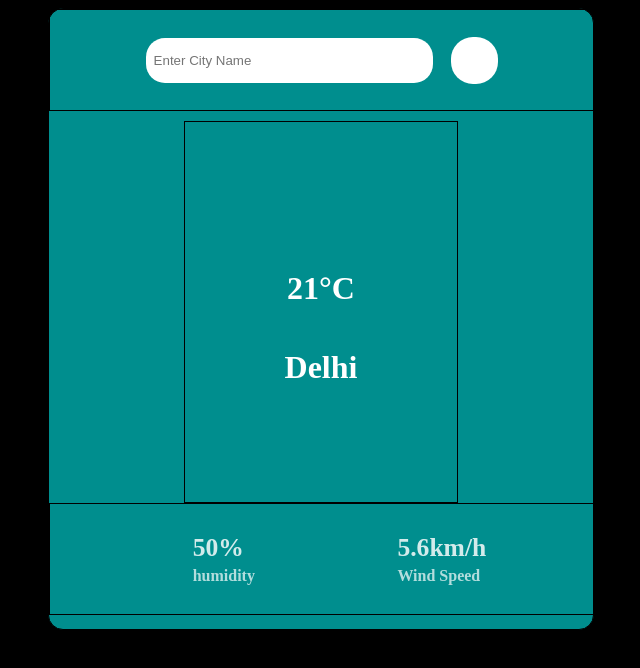
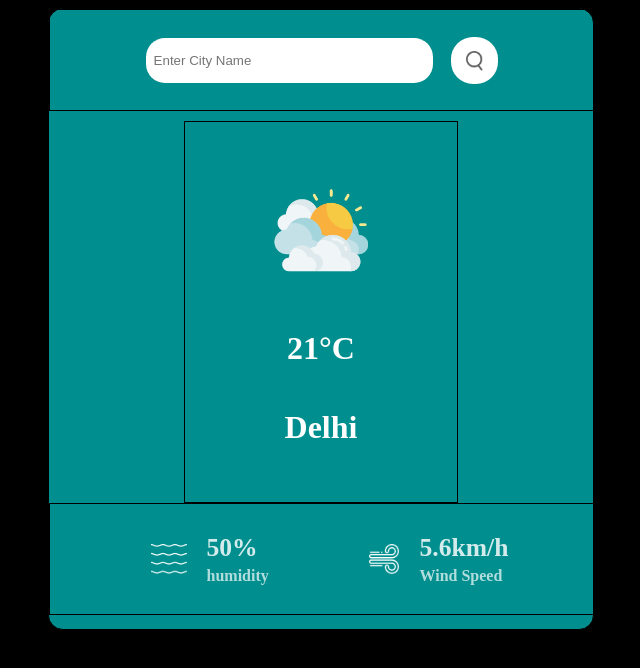
Before and after one commit to anirbanr04/weatherapp, a plain HTML site: page index.html in a window 1280 px wide. Shown: the whole page, without its empty margins (319-959 px from the left). Drawn offline with Linux system fonts and the light colour scheme; the site is published under a folder, as on GitHub Pages, so addresses that start at the root find nothing.

Commit message:
Update index.html

```diff
--- a/index.html
+++ b/index.html
@@ -17,28 +17,28 @@
             <div class="search">
                 <input type="text" id="searchs" placeholder="Enter City Name">
                 <div class="icon">
-                    <a href=""><img src="/weather-app-img/images/search.png" alt=""></a>
+                    <a href=""><img src="./weather-app-img/images/search.png" alt=""></a>
                 </div>
             </div>
         </form>
 
         <div class="content">
             <div class="imageicon">
-                <img src="/weather-app-img/images/clouds.png" alt="">
+                <img src="./weather-app-img/images/clouds.png" alt="">
             </div>
             <h1 class="temp color">21°C</h1>
             <h1 class="location color">Delhi</h1>
         </div>
         <div class="others">
             <div class="humidity">
-                <img src="/weather-app-img/images/humidity.png" alt="">
+                <img src="./weather-app-img/images/humidity.png" alt="">
                 <div class="colors gap">
                     <h4 class="size humid">50%</h4>
                     <h4>humidity</h4>
                 </div>
             </div>
             <div class="wind">
-                <img src="/weather-app-img/images/wind.png" alt="">
+                <img src="./weather-app-img/images/wind.png" alt="">
                 <div class="colors gap">
                     <h4 class="size winds">5.6km/h</h4>
                     <h4>Wind Speed</h4>
```
